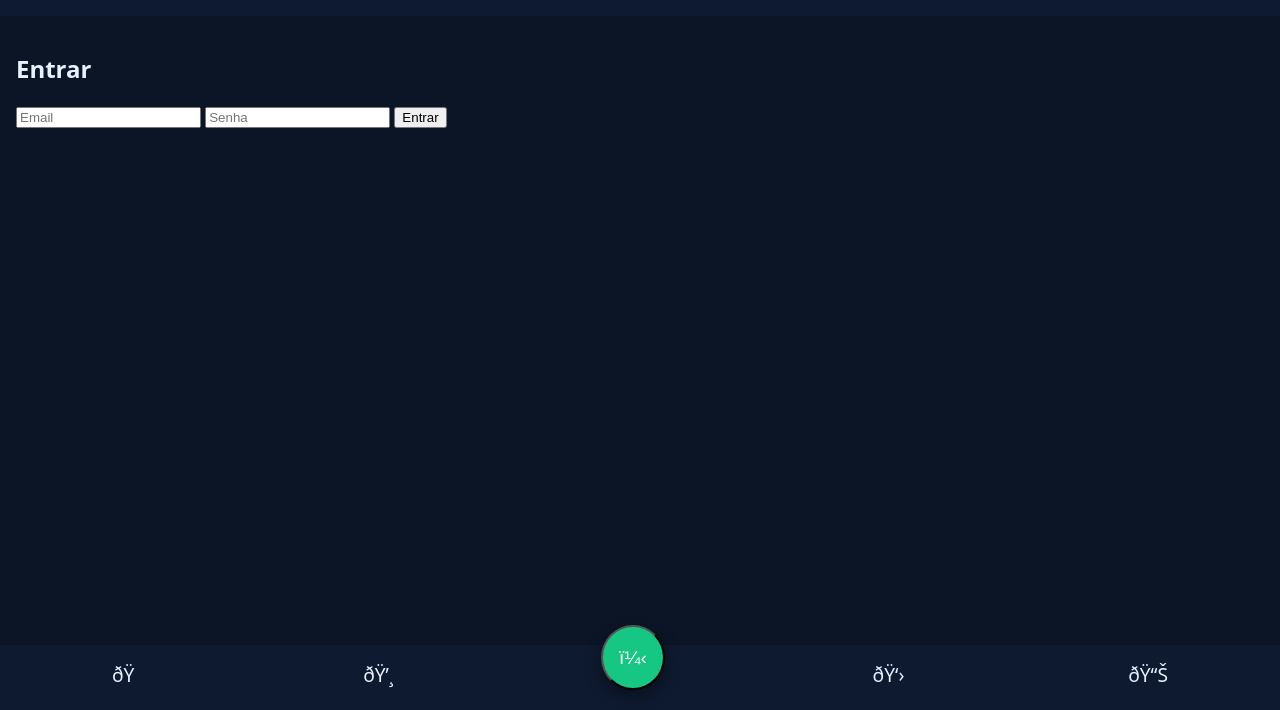
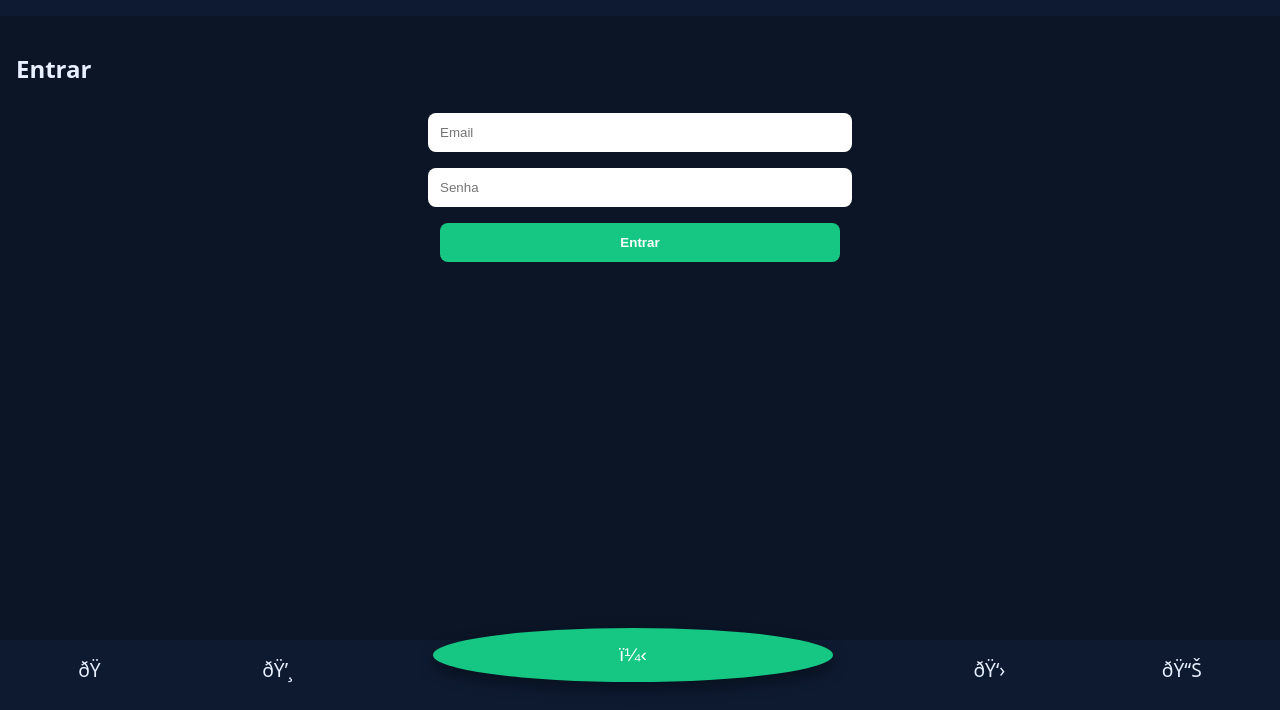
Before and after one commit to domingos-filho/controle-financeiro, a plain HTML site: page finance-manager-fastapi-pwa/frontend/index.html in a window 1280 px wide. Shown: the part 90-800 px from the top of the page. Drawn offline with Linux system fonts and the light colour scheme; files that its build step writes are made by us from their sources; files whose address does not match are found by name.

Commit message:
Update styles.css

```diff
--- a/finance-manager-fastapi-pwa/frontend/styles.css
+++ b/finance-manager-fastapi-pwa/frontend/styles.css
@@ -22,3 +22,36 @@ body.app {margin:0;background:var(--bg);color:var(--text);font-family:system-ui;
 .tabs {position:fixed;bottom:0;left:0;right:0;display:flex;justify-content:space-around;background:var(--card);}
 .tab, .fab {padding:1rem;font-size:1.2rem;cursor:pointer;}
 .fab {background:var(--primary);color:#fff;border-radius:50%;position:relative;top:-20px;box-shadow:0 6px 16px rgba(0,0,0,.4);}
+
+/* Responsividade para mobile */
+input, select, button {
+  width: 100%;
+  max-width: 400px;
+  padding: 12px;
+  margin: 8px 0;
+  border-radius: 8px;
+  border: none;
+}
+
+form {
+  display: flex;
+  flex-direction: column;
+  align-items: center;
+}
+
+.btn {
+  background: var(--primary);
+  color: #fff;
+  font-weight: bold;
+  cursor: pointer;
+  transition: 0.3s;
+}
+
+.btn:hover {
+  opacity: 0.9;
+}
+
+/* Melhorar grid no mobile */
+.card-grid {
+  grid-template-columns: 1fr;
+}
```
